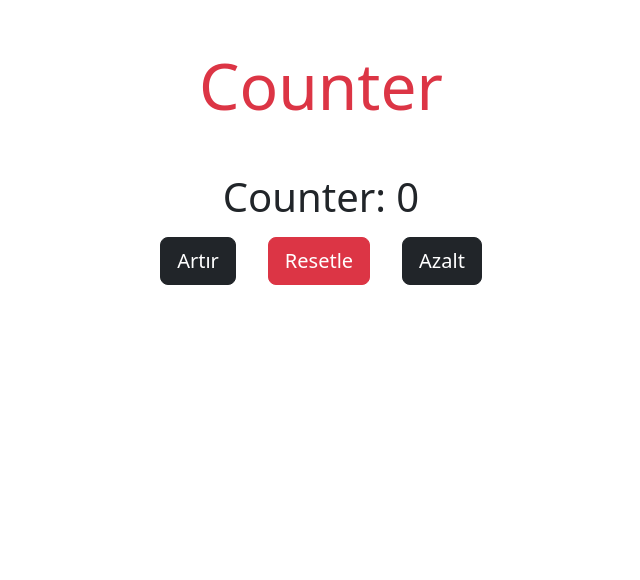
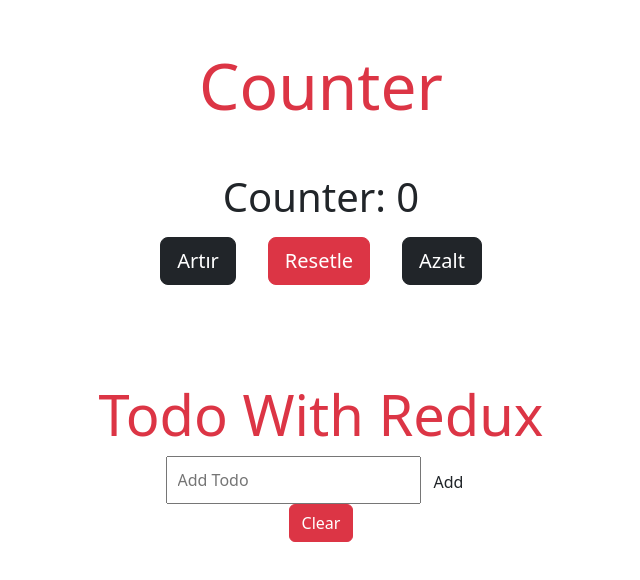
Before and after one commit to bzceval/redux-basic-todo-app, a React (Create React App) app: page / in a window 1280 px wide. Shown: the top 580 px of the page, without its empty margins (319-959 px from the left). Built offline with nearby package versions, Linux system fonts and the light colour scheme.

Commit message:
add todo template design

```diff
--- a/src/App.css
+++ b/src/App.css
@@ -1,18 +1,10 @@
 .App {
   text-align: center;
 }
-
 .App-logo {
   height: 40vmin;
   pointer-events: none;
 }
-
-@media (prefers-reduced-motion: no-preference) {
-  .App-logo {
-    animation: App-logo-spin infinite 20s linear;
-  }
-}
-
 .App-header {
   background-color: #282c34;
   min-height: 100vh;
@@ -23,16 +15,3 @@
   font-size: calc(10px + 2vmin);
   color: white;
 }
-
-.App-link {
-  color: #61dafb;
-}
-
-@keyframes App-logo-spin {
-  from {
-    transform: rotate(0deg);
-  }
-  to {
-    transform: rotate(360deg);
-  }
-}
--- a/src/App.js
+++ b/src/App.js
@@ -2,6 +2,7 @@ import "./App.css";
 import Counter from "./components/Counter";
 import { Provider } from "react-redux";
 import {store} from './redux'
+import Todo from "./components/todo/Todo";
 // import { legacy_createStore as createStore } from "redux";
 // import { reducer } from "./redux";
 
@@ -12,6 +13,7 @@ function App() {
     <div className="App">
       <Provider store={store} >
         <Counter />
+        <Todo />
       </Provider>
     </div>
   );
--- /dev/null
+++ b/src/components/todo/Todo.css
@@ -0,0 +1,52 @@
+.todo-input {
+    padding: 10px;
+    font-size: 1rem;
+  }
+
+  .add-button {
+    padding: 10px;
+    font-size: 1rem;
+    background-color: green;
+    color: white;
+  }
+
+  .ok-logo {
+    width: 40px;
+    margin: 10px;
+    cursor: pointer;
+  }
+
+  .todoText {
+    /* width: 75%; */
+    display: flex;
+    justify-content: center;
+    align-items: center;
+  }
+
+  .todo-list {
+    min-width: 400px;
+    display: flex;
+    justify-content: space-between;
+    padding: 10px;
+    margin: 10px;
+  }
+
+  .clear-wrapper{
+      display: flex;
+      justify-content: center;
+      align-items: center;
+  }
+
+  .clear-button {
+    padding: 10px;
+    font-size: 1rem;
+    background-color: red;
+    color: white;
+    border-radius: 5px;
+  }
+
+  .delete-logo {
+    width: 40px;
+    margin: 10px;
+    cursor: pointer;
+  }
--- /dev/null
+++ b/src/components/todo/Todo.jsx
@@ -0,0 +1,16 @@
+import React from "react";
+import TodoInput from "./TodoInput";
+import TodoList from "./TodoList";
+import "./Todo.css";
+
+const Todo = () => {
+  return (
+    <div className="app my-5 py-5">
+      <h2 className="display-4 text-danger">Todo With Redux</h2>
+      <TodoInput />
+      <TodoList />
+    </div>
+  );
+};
+
+export default Todo;
--- /dev/null
+++ b/src/components/todo/TodoInput.jsx
@@ -0,0 +1,28 @@
+import { useState } from "react";
+
+const TodoInput = () => {
+  const [text, setText] = useState("");
+
+  const handleSubmit = (e) => {
+    e.preventDefault();
+
+    setText("");
+  };
+
+  return (
+    <form onSubmit={handleSubmit}>
+      <input
+        className="todo-input"
+        type="text"
+        placeholder="Add Todo"
+        value={text}
+        onChange={(e) => setText(e.target.value)}
+      />
+      <button type="submit" className="add-button btn">
+        Add
+      </button>
+    </form>
+  );
+};
+
+export default TodoInput;
--- /dev/null
+++ b/src/components/todo/TodoItem.jsx
@@ -0,0 +1,41 @@
+import React from 'react';
+import okLogo from '../../assets/ok.png';
+import deleteLogo from '../../assets/delete.png';
+
+const TodoItem = ({ completed, text, id }) => {
+  const handleToggle = () => {};
+
+  const handleDelete = () => {};
+
+  const styled = {
+    textDecoration: completed ? 'line-through' : 'none',
+    backgroundColor: completed ? '#A9A9A9' : 'orange',
+    borderRadius: '5px',
+  };
+
+  return (
+    <div style={styled} className="todo-list">
+      <h2 className="todoText">{text}</h2>
+      <div>
+        <span>
+          <img
+            src={okLogo}
+            className="ok-logo"
+            alt="ok logo"
+            onClick={handleToggle}
+          />
+        </span>
+        <span>
+          <img
+            src={deleteLogo}
+            className="delete-logo"
+            alt="delete logo"
+            onClick={handleDelete}
+          />
+        </span>
+      </div>
+    </div>
+  );
+};
+
+export default TodoItem;
--- /dev/null
+++ b/src/components/todo/TodoList.jsx
@@ -0,0 +1,22 @@
+import TodoItem from "./TodoItem";
+
+const TodoList = () => {
+  const handleClearList = () => {};
+
+  return (
+    <div>
+      <div>
+        {[].map((todo) => (
+          <TodoItem key={todo.id} {...todo} />
+        ))}
+      </div>
+      <div className="clear-wrapper">
+        <button onClick={handleClearList} className="btn btn-danger">
+          Clear
+        </button>
+      </div>
+    </div>
+  );
+};
+
+export default TodoList;
```
Also changed, not shown: src/assets/delete.png (added), src/assets/ok.png (added).
